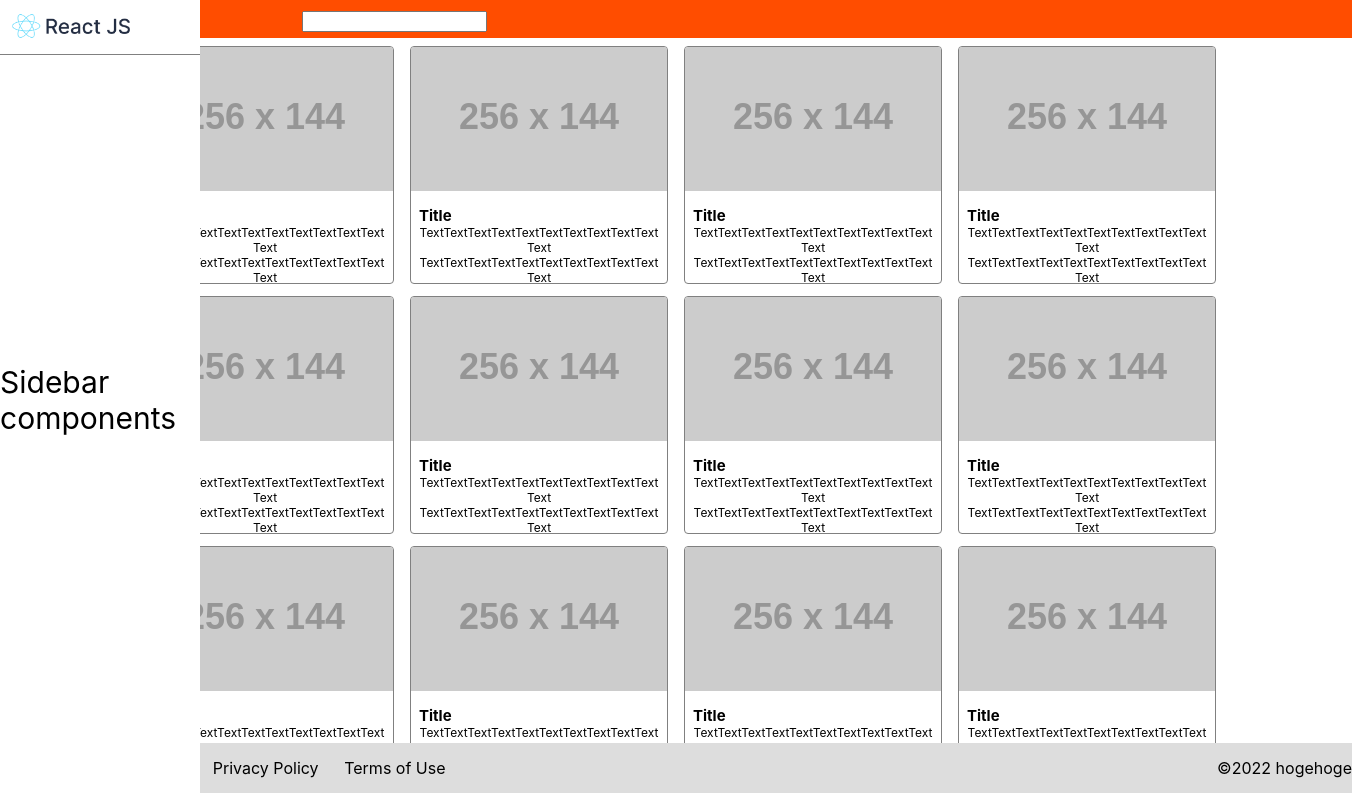
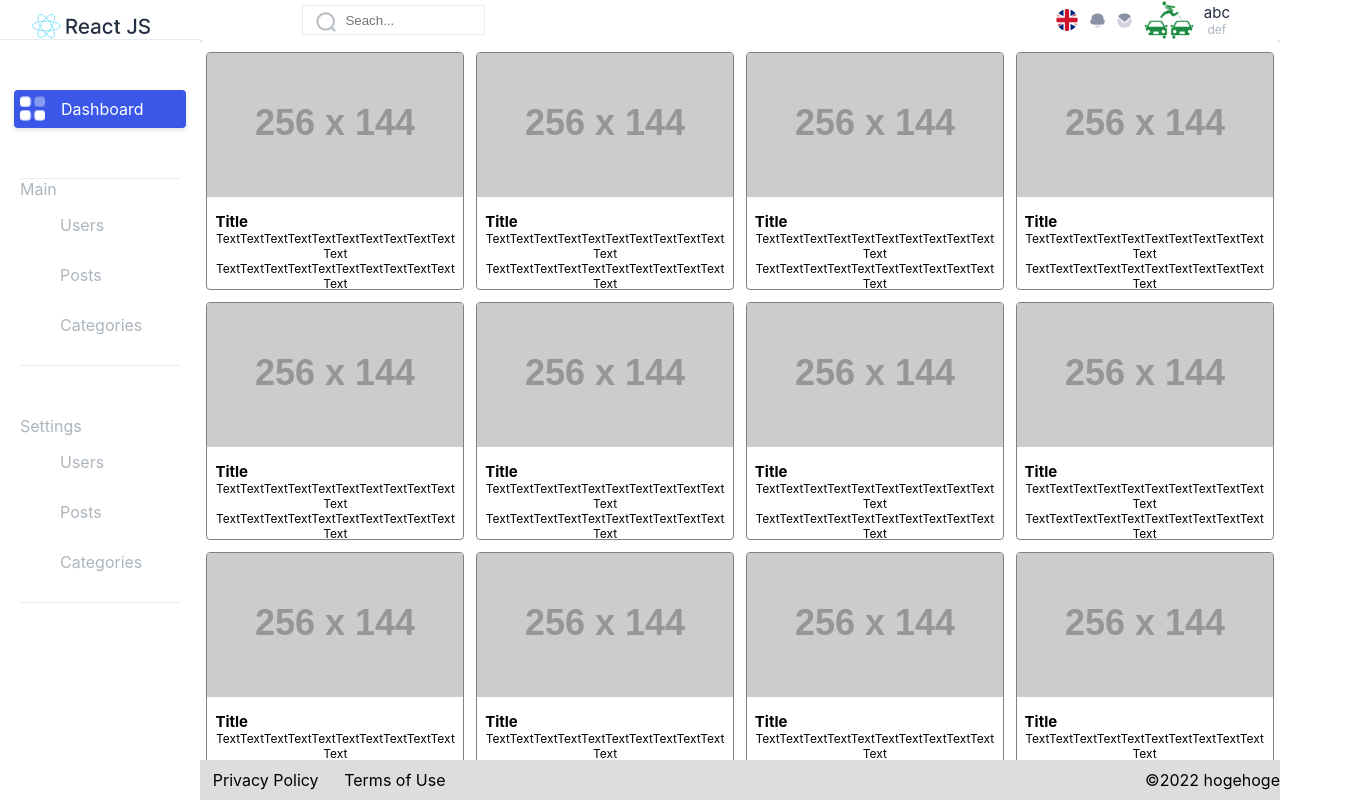
Before and after one commit to duyphamsalto/training-react, a React (Create React App) app in the folder front-end/: page / in a window 1280 px wide. Shown: the whole page, 1352 px wide, since content can reach past the window. Built offline with nearby package versions, Linux system fonts and the light colour scheme.

Commit message:
The assignment has been slightly modified and will be submitted again.

```diff
--- a/front-end/src/Assets/css/cardStyle.css
+++ b/front-end/src/Assets/css/cardStyle.css
@@ -1,5 +1,6 @@
 .itemArea{
     width: 1080px;
+    max-width: calc(100% - 1vw);
     margin: 0 auto;
     display: flex;
     flex-wrap: wrap;
--- a/front-end/src/components/Content/Body.js
+++ b/front-end/src/components/Content/Body.js
@@ -1,17 +1,94 @@
 import React from 'react';
 import './style.scss';
 import '../../Assets/css/cardStyle.css';
+// import Card from './Cardstyle/Card';
 
 export default function Body() {
   const description = "TextTextTextTextTextTextTextTextTextTextText TextTextTextTextTextTextTextTextTextTextText TextTextTextTextTextTextTextTextTextTextText"
 
   function Card(params){
+    console.log(params);
     let result = <div className='card'> <img src={params.pass} alt="Test"></img>
                    <div className='textArea'><h2>{params.title}</h2>
                    <p>{params.text}</p></div></div>
     return result
   }
 
+  const cards = [
+    {
+       id:1 ,
+     pass:"../../Asstes/Images/card-image.png",
+    title:"Title",
+     desc:"This is a longer card with supporting text below as a natural lead-in to additional content."
+    },
+    {
+      id:2 ,
+    pass:"../../Asstes/Images/card-image.png",
+   title:"Title",
+    desc:"This is a longer card with supporting text below as a natural lead-in to additional content."
+    },
+    {
+      id:3 ,
+    pass:"../../Asstes/Images/card-image.png",
+   title:"Title",
+    desc:"This is a longer card with supporting text below as a natural lead-in to additional content."
+    },
+    {
+      id:4 ,
+    pass:"../../Asstes/Images/card-image.png",
+   title:"Title",
+    desc:"This is a longer card with supporting text below as a natural lead-in to additional content."
+    },
+    {
+      id:5 ,
+    pass:"../../Asstes/Images/card-image.png",
+   title:"Title",
+    desc:"This is a longer card with supporting text below as a natural lead-in to additional content."
+    },
+    {
+      id:6 ,
+    pass:"../../Asstes/Images/card-image.png",
+   title:"Title",
+    desc:"This is a longer card with supporting text below as a natural lead-in to additional content."
+    },
+    {
+      id:7 ,
+    pass:"../../Asstes/Images/card-image.png",
+   title:"Title",
+    desc:"This is a longer card with supporting text below as a natural lead-in to additional content."
+    },
+    {
+      id:8 ,
+    pass:"../../Asstes/Images/card-image.png",
+   title:"Title",
+    desc:"This is a longer card with supporting text below as a natural lead-in to additional content."
+    },
+    {
+      id:9 ,
+    pass:"../../Asstes/Images/card-image.png",
+   title:"Title",
+    desc:"This is a longer card with supporting text below as a natural lead-in to additional content."
+    },
+    {
+      id:10 ,
+    pass:"../../Asstes/Images/card-image.png",
+   title:"Title",
+    desc:"This is a longer card with supporting text below as a natural lead-in to additional content."
+    },
+    {
+      id:11 ,
+    pass:"../../Asstes/Images/card-image.png",
+   title:"Title",
+    desc:"This is a longer card with supporting text below as a natural lead-in to additional content."
+    },
+    {
+      id:12 ,
+    pass:"../../Asstes/Images/card-image.png",
+   title:"Title",
+    desc:"This is a longer card with supporting text below as a natural lead-in to additional content."
+    }
+
+  ];
 
   return (
     <div className='body'>
--- /dev/null
+++ b/front-end/src/components/Content/Cardstyle/Card.js
@@ -0,0 +1,11 @@
+import React from 'react';
+
+export default function Card(params) {
+    console.log(params);
+    let result = <div className='card'> <img src={params.pass} alt="Test"></img>
+                   <div className='textArea'><h2>{params.title}</h2>
+                   <p>{params.desc}</p></div></div>
+  return (
+    result
+  );
+}
--- a/front-end/src/components/Content/style.scss
+++ b/front-end/src/components/Content/style.scss
@@ -1,10 +1,18 @@
 .body {
   display: flex;
   flex-wrap: wrap;
-  flex: 0 0 calc(100% - 200px);
-  max-width: calc(100% - 200px);
-  height: calc(100vh - 110px);
+  width: 100%;
+  // flex: 0 0 calc(100% - 10vh);
+  // max-width: calc(100% - 10vh);
+  height: calc(100vh - 10vh);
   align-items: center;
   justify-content: center;
   font-size: 30px;
+  background-color: #E5E5E5;
 }
+
+.App{
+  background-color: white;
+  padding-top: 12px;
+  border-radius: 5px;
+}
--- a/front-end/src/components/Footer/Footer.js
+++ b/front-end/src/components/Footer/Footer.js
@@ -4,11 +4,11 @@ import './style.scss';
 export default function Footer() {
   return (
     <footer>
-      <div id='left-f'>
+      <div className='left-f'>
         <a href='#'>Privacy Policy</a>
         <a href='#'>Terms of Use</a>
       </div>
-      <div>
+      <div className='right-f'>
         &copy;2022 hogehoge
       </div>
     </footer>
--- a/front-end/src/components/Footer/style.scss
+++ b/front-end/src/components/Footer/style.scss
@@ -2,7 +2,7 @@ footer {
   display: flex;
   flex: 0 0 100%;
   max-width: 100%;
-  height: 50px;
+  height: 5vh;
   justify-content: space-between;
   align-items: center;
   background: #ddd;
--- a/front-end/src/components/Header/Header.js
+++ b/front-end/src/components/Header/Header.js
@@ -4,9 +4,18 @@ import './style.scss';
 export default function Header() {
   return (
     <header>
-      <div id='right-h'>
-        <input id='serch-window'></input>
-        <div></div>
+      <div className='serch-window'>
+        <input placeholder='&emsp;&emsp;&emsp;Seach...'></input>
+      </div>
+      <div className='userStatus'>
+        <img className='icon ellipse' src={`${process.env.PUBLIC_URL}/Images/Ellipse 176.png`} />
+        <img className='icon bell' src={`${process.env.PUBLIC_URL}/Images/Notification.png`} />
+        <img className='icon mail' src={`${process.env.PUBLIC_URL}/Images/Group.png`} />
+        <img className='icon profile' src={`${process.env.PUBLIC_URL}/Images/profileIcon.jpg`} />
+        <div className='user'>
+          <p><span className='strong'>abc</span></p>
+          <p>def</p>
+        </div>
       </div>
     </header>
   );
--- a/front-end/src/components/Header/style.scss
+++ b/front-end/src/components/Header/style.scss
@@ -1,32 +1,81 @@
 header {
   display: flex;
-  justify-content: left;
+  justify-content: space-between;
   align-items: center;
-  width: 90vw;
-  height: 3vw;
+  width: 100%;
+  height: 5vh;
   font-size: 20px;
-  color: #fff;
-  background: #ff4d00;
+  color: #ADB5BD;
+  background: white;
   text-align: center;
+
 }
 
-#left-h {
-  display: flex;
-    flex-wrap: wrap;
-    flex: 0 0 200px;
-    max-width: 200px;
-    background: white;
-    color: black;
-    align-items: center;
-    justify-content: center;
-    font-size: 30px;
 
-    &>img{
-      width: 80%;
-      height: auto;
-    }
+.serch-window{
+  margin-left: 8vw;
+  position: relative;
+
+  &::before{
+    display: inline-block;
+    content: '';
+    position: absolute;
+    left: 14px;
+    top: 7px;
+    z-index: 10;
+    width: 20px;
+    height: 20px;
+    background-image: url("../../Assets/Images/Search.png");
+    background-repeat: no-repeat;
+    background-size: contain;
+  }
+
+  & input{
+    border: #E9ECEF solid 1px;
+    box-sizing: border-box;
+    border-radius: 2px;
+    height: 30px;
+  }
 }
 
-#serch-window{
-  margin-left: 8vw;
+.userStatus{
+  display: flex;
+  align-items: center;
 }
+
+.icon{
+  border-radius: 90px;
+  margin-right: 0.6em;
+}
+.profile{
+  margin-right: 0.5em;
+  width: 50px;
+  height: 50px;
+}
+.ellipse{
+  width: 22px;
+  height: 22px;
+}
+.mail{
+  width: 15px;
+  height: 15px;
+}
+.bell{
+  width: 15px;
+  height: 15px;
+}
+
+.user{
+  list-style: none;
+  padding: 0;
+
+  &>p{
+    margin: 0 50px 0 0;
+    font-size: 12px;
+
+    &>.strong{
+      color: #232D42;
+      font-size: 15px;
+    }
+  }
+}
--- a/front-end/src/components/Sidebar/Sidebar.js
+++ b/front-end/src/components/Sidebar/Sidebar.js
@@ -1,13 +1,39 @@
 import React from 'react';
 import './style.scss';
+import App from './../../App';
 
 export default function Sidebar() {
+let menuMain = [
+  'Users','Posts','Categories'
+];
+let menuSettings = [
+  'Users','Posts','Categories'
+];
+
+const mainOption = menuMain.map((data)=><li>{data}</li>);
+const settingsOption = menuMain.map((data)=><li>{data}</li>);
+// console.log(option)
   return (
     <div className='side-bar'>
       <div id='iconImg'>
          <img src={`${process.env.PUBLIC_URL}/Images/logo.png`} alt=""></img>
       </div>
-      Sidebar components
+      <div className='dashboard' id='dashboard'>
+        <img src={`${process.env.PUBLIC_URL}/Images/Dashbord.png`}></img>
+        <p>Dashboard</p>
+      </div>
+      <div className='menu Main'>
+        <p>Main</p>
+        <ul>
+          {mainOption}
+        </ul>
+      </div>
+      <div className='menu Settings'>
+        <p>Settings</p>
+        <ul>
+           {settingsOption}
+        </ul>
+      </div>
     </div>
   );
 }
--- a/front-end/src/components/Sidebar/style.scss
+++ b/front-end/src/components/Sidebar/style.scss
@@ -1,32 +1,76 @@
 .side-bar {
-  display: flex;
-  flex-wrap: wrap;
   flex: 0 0 200px;
   max-width: 200px;
   background: white;
-  width: 10vw;
   height: 100vh;
   align-items: center;
   justify-content: center;
-  font-size: 30px;
+  font-size: 1em;
   position: relative;
 }
 
 #iconImg {
     max-width: 200px;
     background: white;
-    color: black;
-    align-items: center;
-    justify-content: center;
     font-size: 30px;
-    position: absolute;
-    top: 0;
-    left: 0;
-    border-bottom: 1px solid gray;
+    height: 5vh;
+    // position: absolute;
+    // top: 0;
+    // left: 0;
+    border-bottom: 1px solid #E9ECEF;
     box-sizing: border-box;
+    text-align: center;
 
     &>img{
       width: 80%;
       height: auto;
     }
+
 }
+
+.dashboard{
+  background: #3A57E8;
+  box-shadow: 0px 2px 4px rgba(138, 146, 166, 0.3);
+  border-radius: 4px;
+  color: #FFFFFF;
+  padding: 0.4em;
+  width: 80%;
+  display: flex;
+  align-items: center;
+  margin: 50px auto 0;
+
+  & img{
+    width: 25px;
+    height: 25px;
+    margin-right: 1em;
+  }
+
+  &>p{
+    margin: 0;
+  }
+}
+
+.menu{
+  margin: 50px auto 0;
+  border-bottom: 1px #E9ECEF solid;
+  width: 80%;
+  align-items: center;
+  color: #ADB5BD;
+
+
+  & p {
+    margin: 0;
+  }
+
+  &>ul{
+    list-style: none;
+
+    &>li{
+      margin-bottom: 30px;
+    }
+  }
+}
+
+.Main{
+  border-top: 1px #E9ECEF solid;
+}
```
Also changed, not shown: front-end/public/Images/profileIcon.jpg (added).
